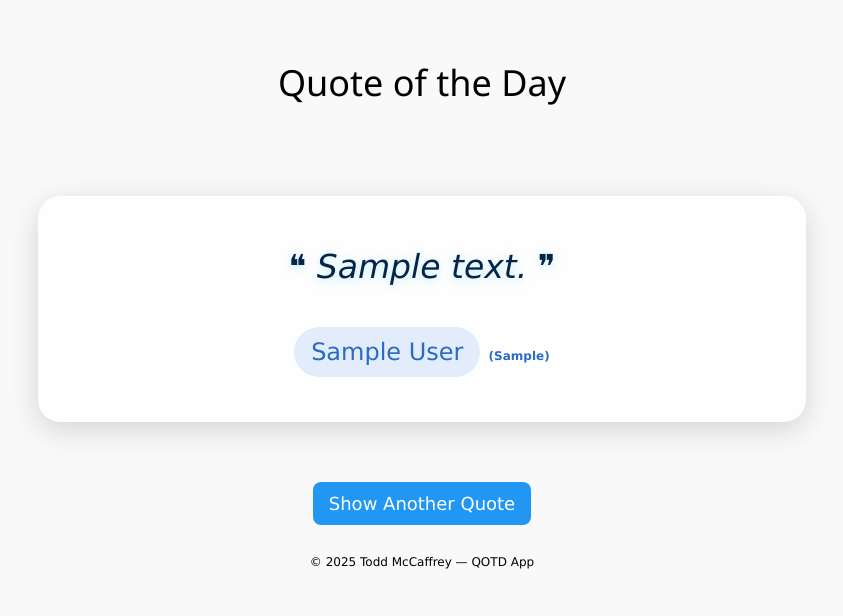
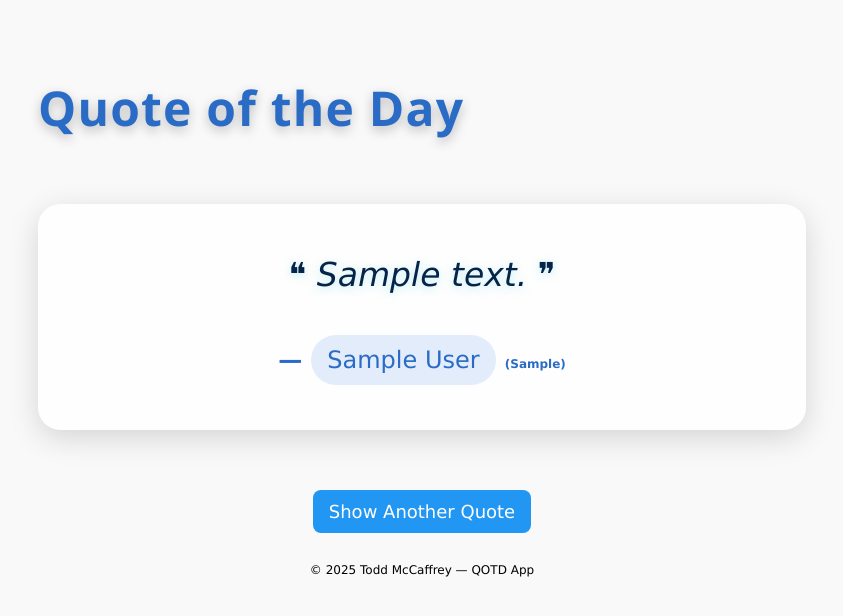
Before and after one commit to todd427/app_qotd, a Django app: page /qotd/ in a window 1280 px wide. Shown: the top 616 px of the page, without its empty margins (218-1061 px from the left). Run offline with Django 5.2, Linux system fonts and the light colour scheme; tables that the repository leaves empty hold one stand-in row (values such as "Sample post").

Commit message:
Improved single random quote view

```diff
--- a/qotd/templates/qotd/base.html
+++ b/qotd/templates/qotd/base.html
@@ -3,7 +3,9 @@
 <html lang="en">
 <head>
     <meta charset="UTF-8">
-    <title>{% block title %}Quote of the Day{% endblock %}</title>
+    {% block title %}
+    <title>Quote of the Day</title>
+    {% endblock %}
 
     <!-- W3.CSS Framework -->
     <link rel="stylesheet" href="https://www.w3schools.com/w3css/4/w3.css">
@@ -26,7 +28,9 @@
 <body class="w3-container">
 
     <header class="w3-center w3-padding-16">
+        <!--
         <h1 class="w3-xxlarge">Quote of the Day</h1>
+        -->
         {% block nav %}
         <nav class="w3-bar w3-light-grey w3-padding">
             <a href="/qotd/view/" class="w3-bar-item w3-button">View Quotes</a>
--- a/qotd/templates/qotd/random_quote.html
+++ b/qotd/templates/qotd/random_quote.html
@@ -1,11 +1,25 @@
 <!-- qotd/templates/qotd/random_quote_page.html -->
 {% extends "qotd/base.html" %}
 
-{% block title %}Quote of the Day{% endblock %}
-{% block nav %}{% endblock %}
+{% block title %}{% endblock %}
+
+{% block header_title %}{% endblock %}   <!-- suppress header in base -->
+
+{% block nav %}{% endblock %}            <!-- suppress nav -->
+
 {% block content %}
 
 <style>
+  .qotd-header-title {
+      font-size: 3.2em;
+      font-weight: 700;
+      color: #2a6bc6;
+      text-shadow: 0 4px 12px rgba(0,0,0,0.25);
+      letter-spacing: 1.2px;
+      margin-bottom: 0.2em;
+      animation: fadeIn 1.5s ease forwards;
+  }
+
   .qotd-big-quote-card {
       background: #fefefe;
       border-radius: 1.5em;
@@ -14,10 +28,16 @@
       margin: 4em auto;
       max-width: 900px;
       transition: transform 0.2s ease, box-shadow 0.2s ease;
+      opacity: 0;
+      animation: fadeIn 1.5s ease forwards;
   }
   .qotd-big-quote-card:hover {
       transform: translateY(-5px);
       box-shadow: 0 12px 36px rgba(0, 0, 0, 0.2);
+  }
+  @keyframes fadeIn {
+      from { opacity: 0; transform: translateY(10px); }
+      to { opacity: 1; transform: translateY(0); }
   }
   .qotd-big-quote-text {
       font-size: 2.2em;
@@ -27,6 +47,13 @@
       text-shadow: 0 2px 8px #7edbef80;
       margin-bottom: 1em;
       text-align: center;
+  }
+  .qotd-big-quote-author {
+      font-size: 1.6em;
+      font-weight: 600;
+      color: #2a6bc6;
+      text-align: center;
+      margin-top: 1em;
   }
   .qotd-author-label {
       display: inline-block;
@@ -43,35 +70,21 @@
       background: #c7d9f5;
       color: #042548;
   }
-    .qotd-fade-in {
-        opacity: 0;
-        animation: fadeIn 2.0s ease forwards;
-    }
-
-    @keyframes fadeIn {
-        from { opacity: 0; transform: translateY(10px); }
-        to { opacity: 1; transform: translateY(0); }
-    }
-
-  .qotd-big-quote-author {
-    font-size: 1.6em;
-    font-weight: 600;
-    color: #2a6bc6;
-    text-align: center;
-    margin-top: 1em;
-  }
   .qotd-refresh {
       margin-top: 2em;
       text-align: center;
   }
 </style>
 
+<h1 class="qotd-header-title">Quote of the Day</h1>
+
 {% if quote %}
-<div class="qotd-big-quote-card qotd-fade-in">
+    <div class="qotd-big-quote-card">
         <div class="qotd-big-quote-text">
             &#10077; {{ quote.text }} &#10078;
         </div>
         <div class="qotd-big-quote-author">
+            —
             {% if quote.url %}
                 <a href="{{ quote.url }}" target="_blank" class="qotd-author-label">{{ quote.author }}</a>
             {% else %}
@@ -80,7 +93,6 @@
             {% if quote.source %} <span class="w3-small">({{ quote.source }})</span>{% endif %}
         </div>
     </div>
-
     <div class="qotd-refresh">
         <a href="{% url 'random_quote_page' %}" class="w3-button w3-blue w3-large w3-round-large">Show Another Quote</a>
     </div>
```
Also changed, not shown: qotd/templates/qotd/view_quotes.html (+7 -4 lines). Lines whose indentation alone changed are shown as unchanged.
